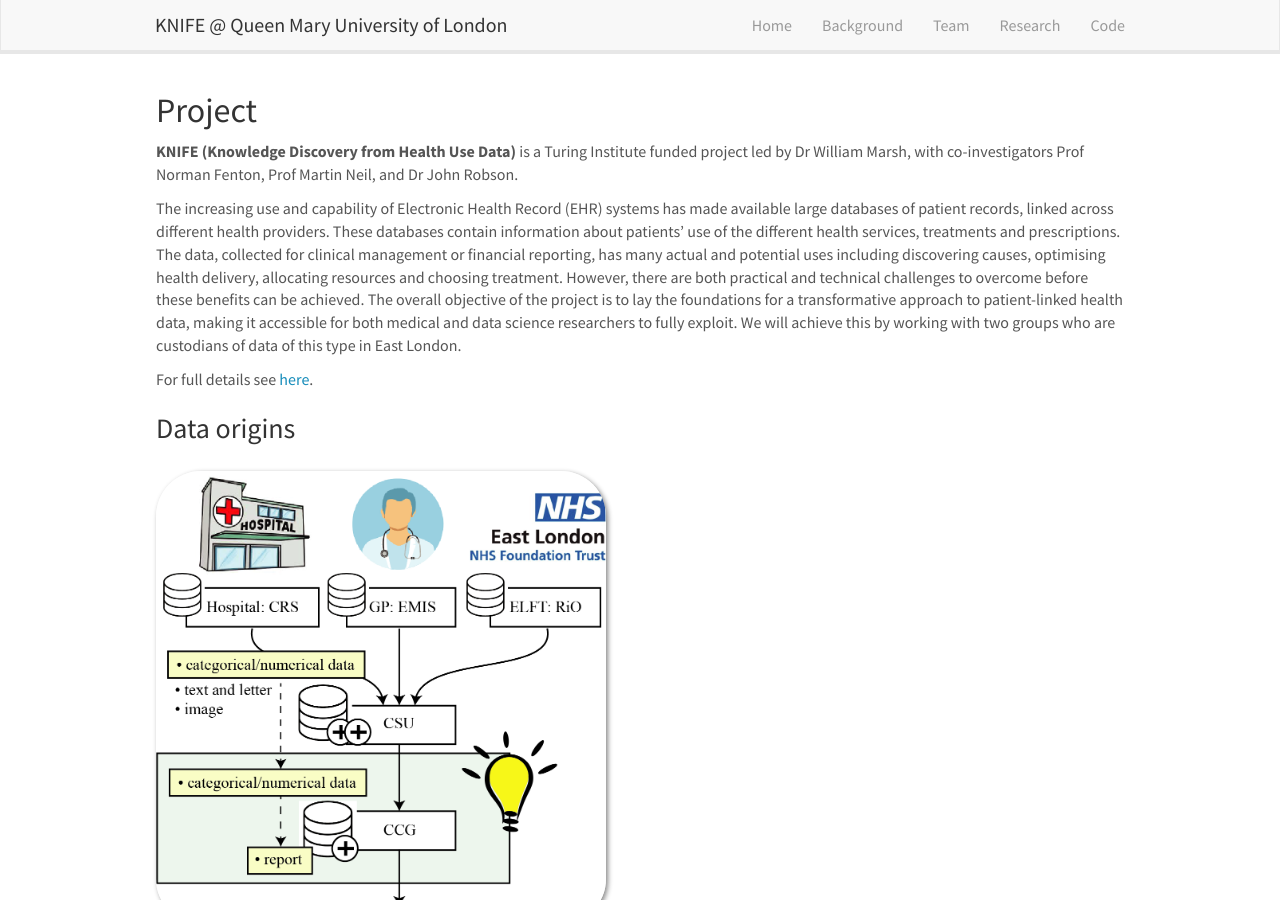
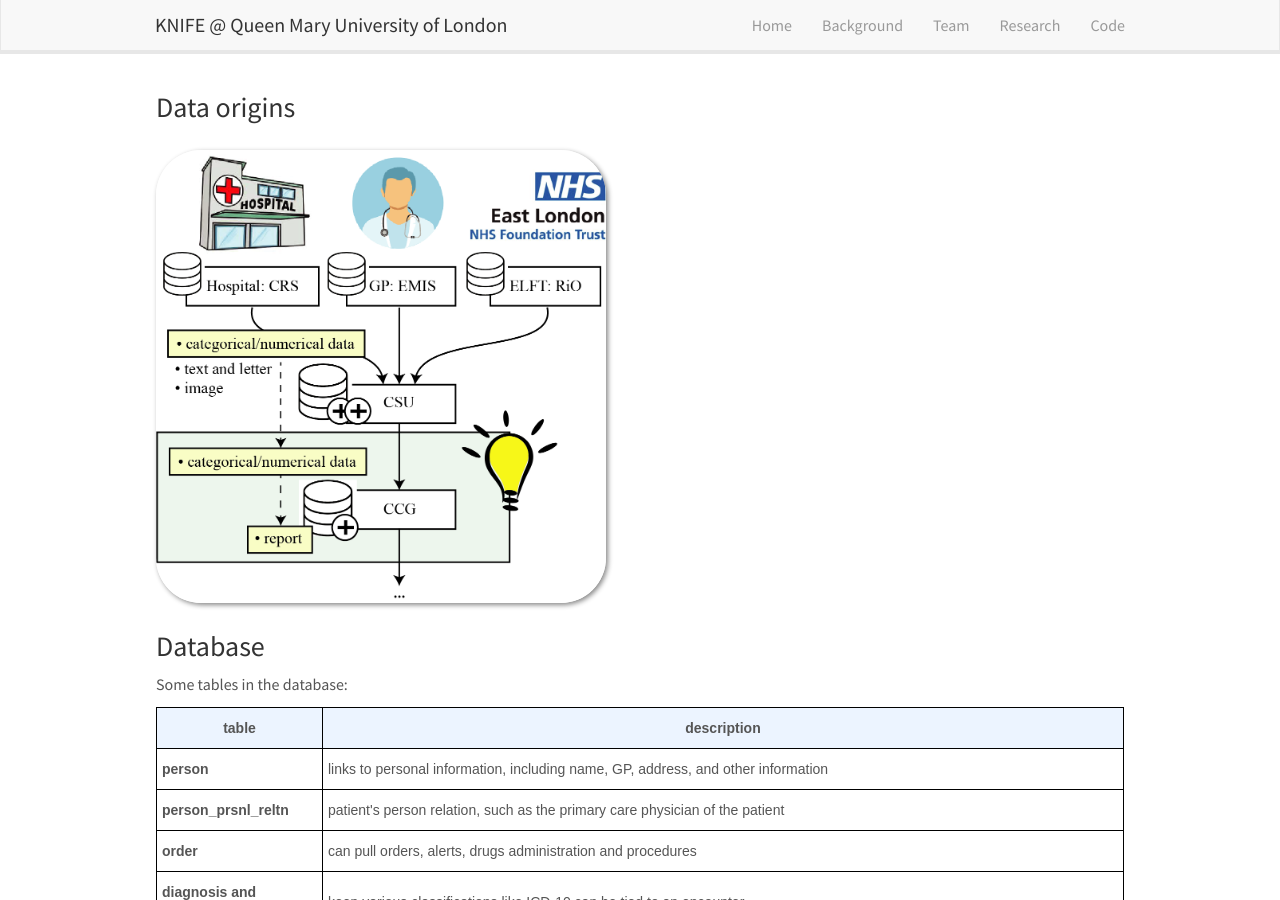
Before and after one commit to knifeqmul/knifeqmul.github.io, a Jekyll site: the page built from _pages/background.md, in a window 1280 px wide and 900 px high. Built offline with Jekyll 4.4.1, drawn with Linux system fonts in a browser that asks for light colours; nearby versions of some CDN libraries.

Commit message:
Update background.md

```diff
--- a/_pages/background.md
+++ b/_pages/background.md
@@ -7,14 +7,6 @@ permalink: /background/
 ---
 
 
-
-## Project
-
-**KNIFE (Knowledge Discovery from Health Use Data)** is a Turing Institute funded project led by Dr William Marsh, with co-investigators Prof Norman Fenton, Prof Martin Neil, and Dr John Robson.
-
-The increasing use and capability of Electronic Health Record (EHR) systems has made available large databases of patient records, linked across different health providers. These databases contain information about patients’ use of the different health services, treatments and prescriptions. The data, collected for clinical management or financial reporting, has many actual and potential uses including discovering causes, optimising health delivery, allocating resources and choosing treatment. However, there are both practical and technical challenges to overcome before these benefits can be achieved. The overall objective of the project is to lay the foundations for a transformative approach to patient-linked health data, making it accessible for both medical and data science researchers to fully exploit. We will achieve this by working with two groups who are custodians of data of this type in East London.
-
-For full details see [here]({{ site.baseurl }}/downloads/Turing-proposal-marsh-4pages.pdf).
 
 
 ### Data origins
```
